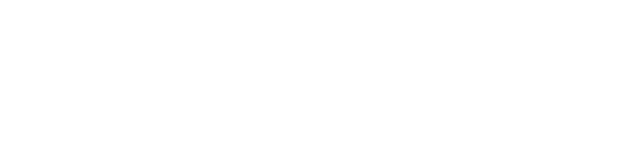
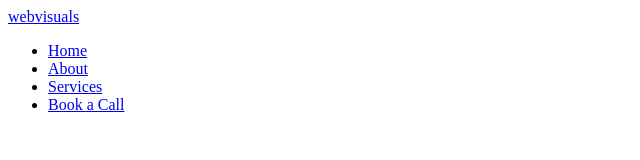
Before and after one commit to JosephCurtis1999/webvisualsrefactor1, a plain HTML site: page index.html in a window 1280 px wide. Shown: the whole page, without its empty margins (0-640 px from the left). Drawn offline with Linux system fonts and the light colour scheme.

Commit message:
navbar structure

```diff
--- a/index.html
+++ b/index.html
@@ -8,7 +8,31 @@
     <title>webvisuals</title>
 </head>
 <body>
-
+    <!-- Navbar -->
+    <nav class="navbar">
+        <div class="navbar__container">
+            <a href="#home" id="navbar__logo">webvisuals</a>
+            <div class="navbar__toggle" id="mobile-menu">
+                <span class="bar"></span>
+                <span class="bar"></span>
+                <span class="bar"></span>
+            </div>
+            <ul class="navbar__menu">
+                <li class="navbar__item">
+                    <a href="#home" class="navbar__links" id="home-page">Home</a>
+                </li>
+                <li class="navbar__item">
+                    <a href="#about" class="navbar__links" id="about-page">About</a>
+                </li>
+                <li class="navbar__item">
+                    <a href="#services" class="navbar__links" id="services-page">Services</a>
+                </li>
+                <li class="navbar__item">
+                    <a href="#book-a-call" class="button" id="bookacall">Book a Call</a>
+                </li>
+            </ul>
+        </div>
+    </nav>
 
 
 
```
